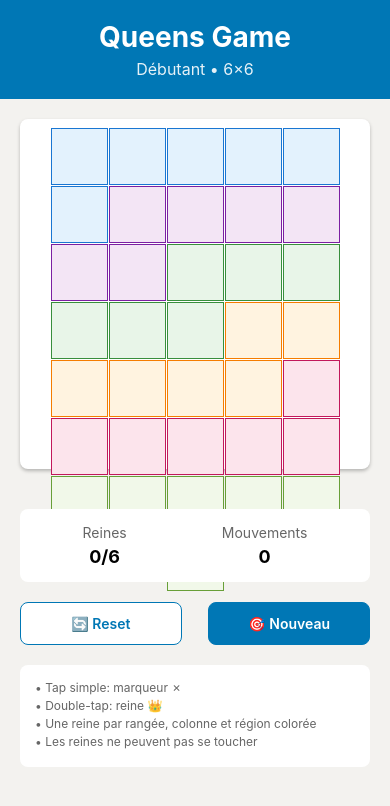
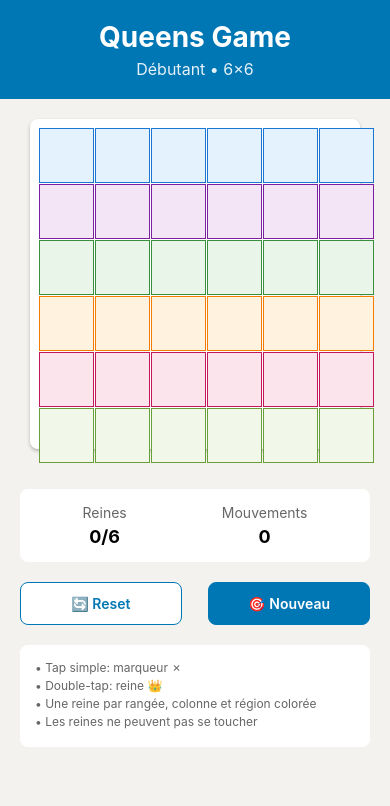
Before and after one commit to creach-t/queens-game-linkedin, a React Native app: screen / in a window 390 px wide. Shown: the top 806 px of the page. Built offline with nearby package versions, Linux system fonts and the light colour scheme.

Commit message:
🔧 Fix GameBoard to render proper 6x6 grid instead of 6x7

```diff
--- a/src/components/GameBoard.tsx
+++ b/src/components/GameBoard.tsx
@@ -13,17 +13,31 @@ const GameBoard: React.FC<GameBoardProps> = ({ gameState, onCellPress }) => {
   const screenWidth = Dimensions.get('window').width;
   const boardPadding = 20;
   const maxBoardSize = screenWidth - (boardPadding * 2);
-  const cellSize = Math.floor(maxBoardSize / gameState.gridSize) - 1;
+
+  // Calcul plus précis pour avoir une grille parfaitement carrée
+  const cellSize = Math.floor((maxBoardSize - 16) / gameState.gridSize); // -16 pour le padding du conteneur
+  const actualBoardSize = cellSize * gameState.gridSize;
 
   const getRegionBorderColor = (regionId: number): string => {
     return Colors.regionBorders[regionId % Colors.regionBorders.length];
   };
 
+  // Debug: vérifier les dimensions
+  console.log(`🔍 Debug GameBoard: gridSize=${gameState.gridSize}, board dimensions=${gameState.board.length}x${gameState.board[0]?.length}`);
+
   return (
     <View style={styles.container}>
-      <View style={[styles.board, { width: maxBoardSize, height: maxBoardSize }]}>
-        {gameState.board.map((row, rowIndex) =>
-          row.map((cell, colIndex) => (
+      <View style={[
+        styles.board,
+        {
+          width: actualBoardSize,
+          height: actualBoardSize
+        }
+      ]}>
+        {/* Rendu rangée par rangée pour éviter les problèmes de flexWrap */}
+        {gameState.board.map((row, rowIndex) => (
+          <View key={`row-${rowIndex}`} style={styles.row}>
+            {row.map((cell, colIndex) => (
               <GameCell
                 key={`${rowIndex}-${colIndex}`}
                 cell={cell}
@@ -31,8 +45,9 @@ const GameBoard: React.FC<GameBoardProps> = ({ gameState, onCellPress }) => {
                 onPress={onCellPress}
                 regionBorderColor={getRegionBorderColor(cell.regionId)}
               />
-          ))
-        )}
+            ))}
+          </View>
+        ))}
       </View>
     </View>
   );
@@ -45,10 +60,6 @@ const styles = StyleSheet.create({
     padding: 20,
   },
   board: {
-    flexDirection: 'row',
-    flexWrap: 'wrap',
-    justifyContent: 'center',
-    alignItems: 'center',
     borderRadius: 8,
     padding: 8,
     backgroundColor: Colors.cardBackground,
@@ -61,6 +72,9 @@ const styles = StyleSheet.create({
     shadowRadius: 3.84,
     elevation: 5,
   },
+  row: {
+    flexDirection: 'row',
+  },
 });
 
 export default GameBoard;
```
Lines whose indentation alone changed are shown as unchanged.
